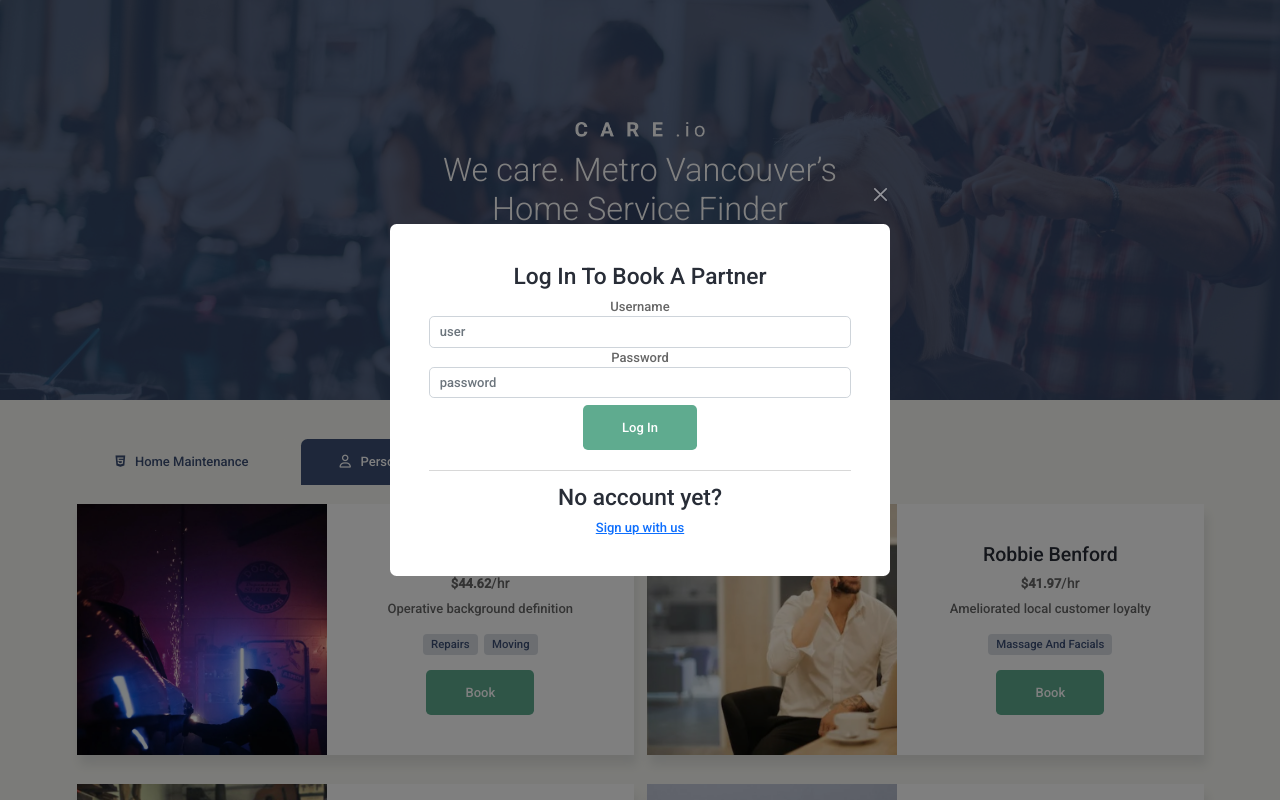
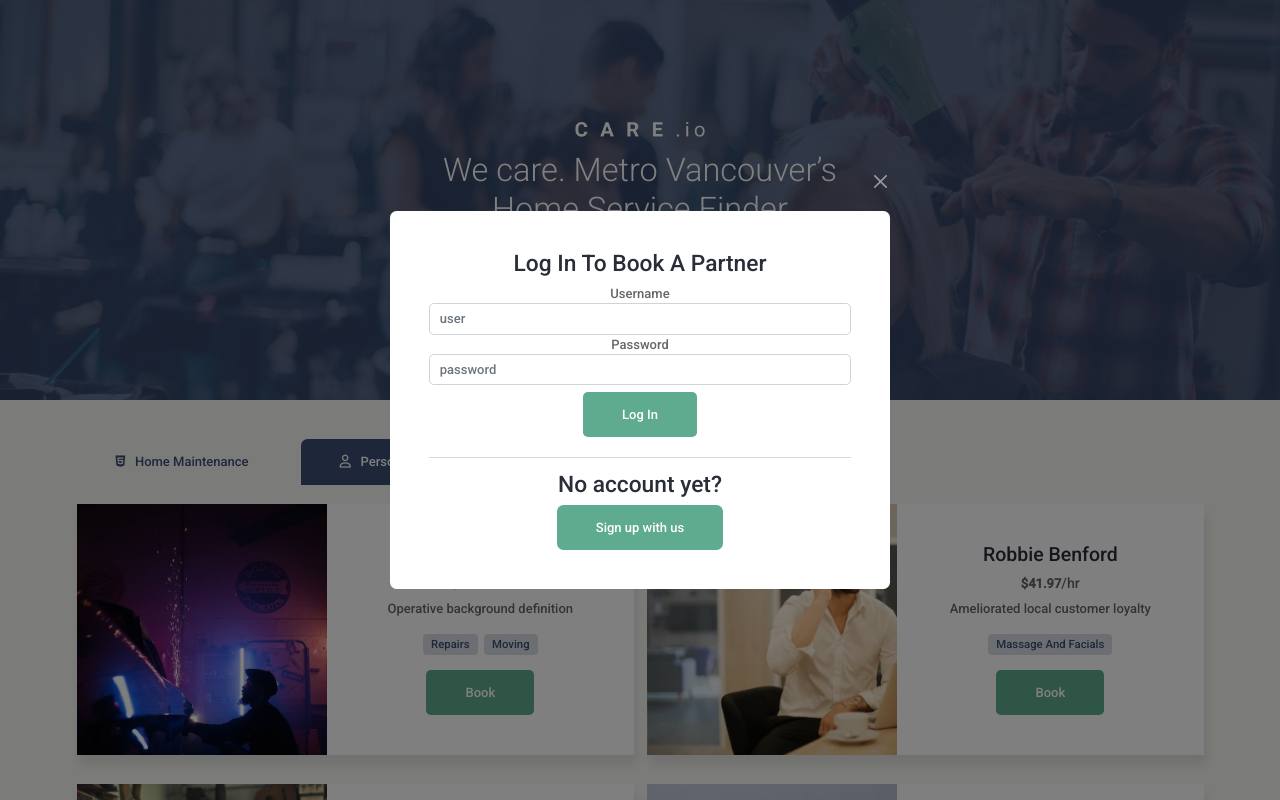
Before and after one commit to umarsalih/careio_react_frontend, a React (Create React App) app: page / in a window 1280 px wide. Both pictures are taken after a click on the button "Log In". Shown: the top 800 px of the page. Built offline with nearby package versions, Linux system fonts and the light colour scheme; the HTML template or start-up script is replaced by a standard one.

Commit message:
fix login signup modal

```diff
--- a/src/components/login/LoginModal.jsx
+++ b/src/components/login/LoginModal.jsx
@@ -83,8 +83,10 @@ export default function LoginModal() {
                         <h3>
                             No account yet?
                         </h3>
-                        <Link to='/signup'>
-                            Sign up with us
+                        <Link to='/signup' className='btn__sign-up'>
+                            <button data-bs-dismiss="modal">
+                                    Sign up with us
+                            </button>
                         </Link>
                     </div>
                 </div> {/* /.modal-content */}
--- a/src/styles/care.css
+++ b/src/styles/care.css
@@ -78,8 +78,12 @@
 .modal .modal-content {
   border: none;
 }
-.modal#modalLogin button.login {
+.modal#loginModal button.login {
   margin-top: 2rem;
+}
+.modal#loginModal .btn__sign-up button {
+  border-radius: 0.5rem;
+  color: #fff;
 }
 .modal#bookingModal .modal-dialog {
   text-align: left;
--- a/src/styles/components/layout-modals.scss
+++ b/src/styles/components/layout-modals.scss
@@ -27,9 +27,15 @@
         border: none
     }
 
-    &#modalLogin{
+    &#loginModal{
         button.login{
             margin-top: 2rem;
+        }
+        .btn__sign-up{
+            button{
+                border-radius: 0.5rem;
+                color: #fff;
+            }
         }
     }
     &#bookingModal{
```
Also changed, not shown: 1 other file (tests, documents, lock files or other folders).
